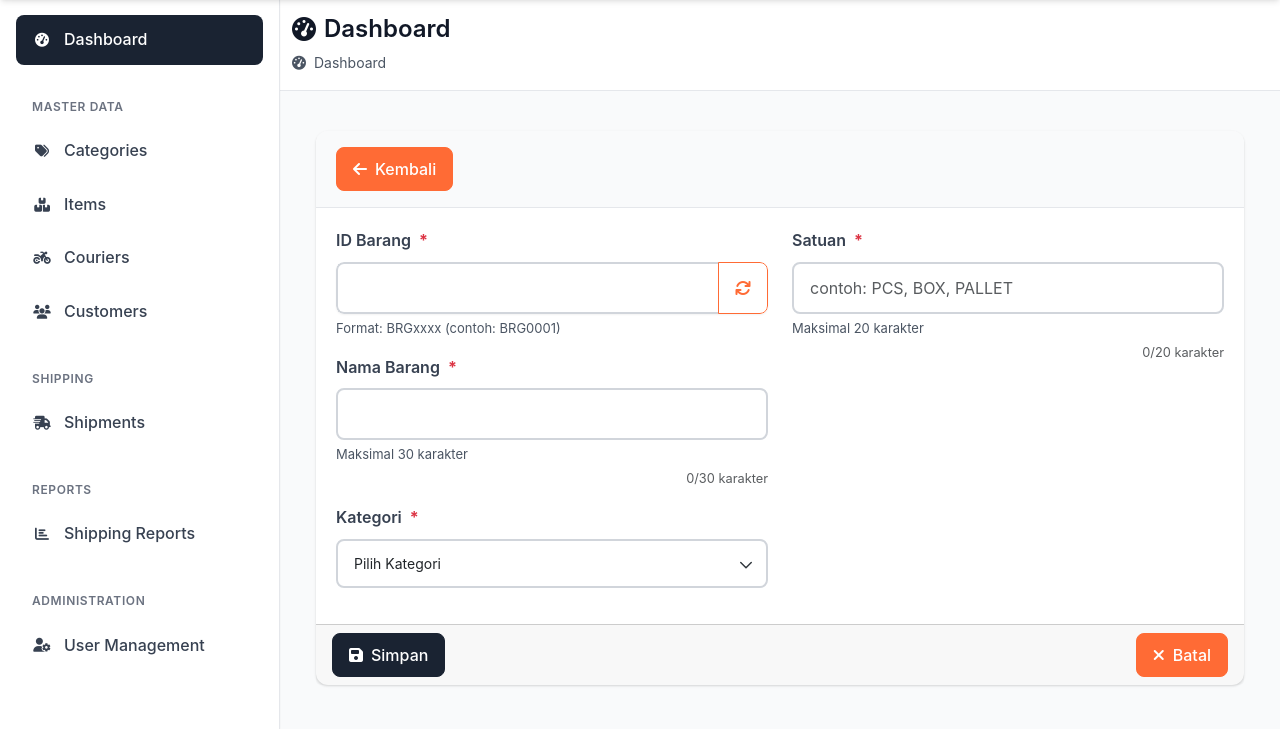
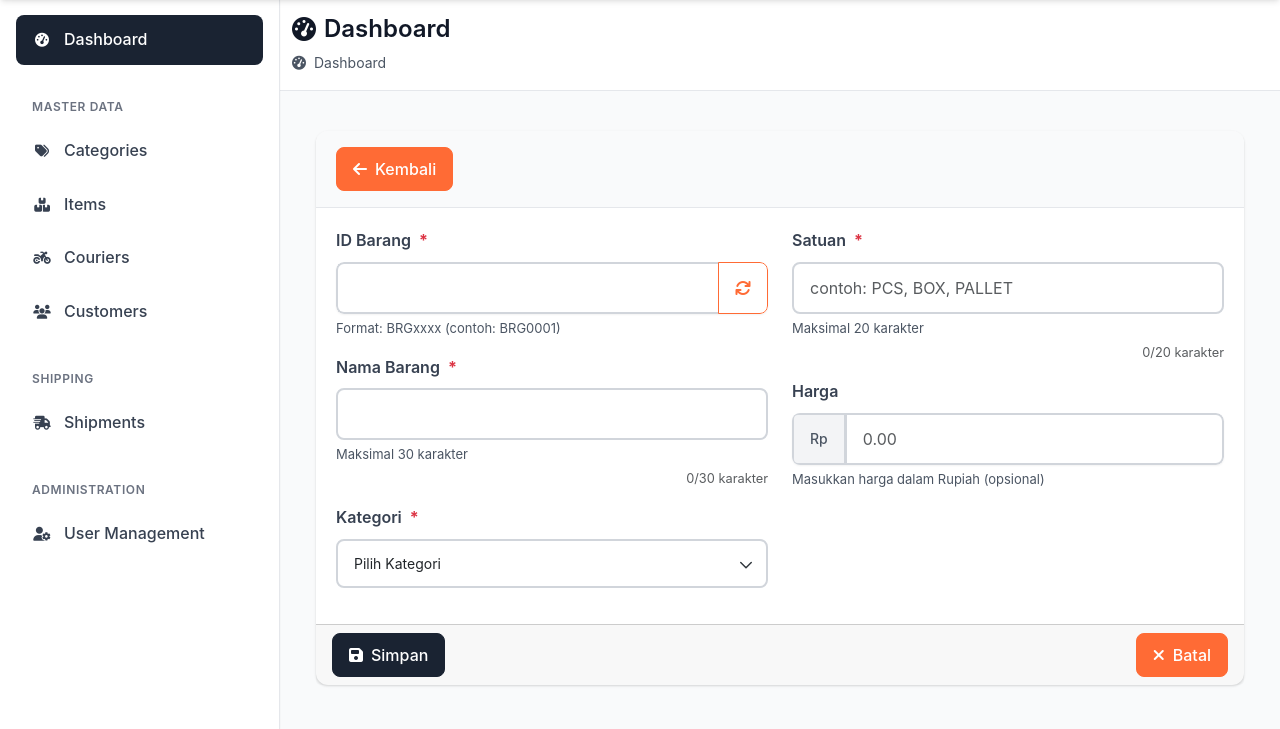
Before and after one commit to fachriyanri/logistic-delivery-system, a CodeIgniter 4 app: template app/Views/barang/manage.php in a window 1280 px wide. Shown: the part 71-800 px from the top of the page. Run offline with PHP 8.4 and a stand-in for CodeIgniter, Linux system fonts and the light colour scheme; the template is opened without the code that fills it, so the values that code supplies are empty; some libraries are stand-ins or nearby versions.

Commit message:
Enhance add items , add price column

```diff
--- a/app/Controllers/BarangController.php
+++ b/app/Controllers/BarangController.php
@@ -102,6 +102,7 @@ class BarangController extends BaseController
             'id_barang' => $post['id_barang'] ?? '',
             'nama' => $post['nama'] ?? '',
             'satuan' => $post['satuan'] ?? '',
+            'harga' => $post['harga'] ?? 0.00,
             'id_kategori' => $post['id_kategori'] ?? ''
         ];
 
--- a/app/Models/BarangModel.php
+++ b/app/Models/BarangModel.php
@@ -16,6 +16,7 @@ class BarangModel extends Model
         'id_barang',
         'nama',
         'satuan',
+        'harga',
         'id_kategori'
     ];
 
--- a/app/Views/barang/manage.php
+++ b/app/Views/barang/manage.php
@@ -103,6 +103,23 @@
                                     <div class="form-text">Maksimal 20 karakter</div>
                                 </div>
 
+                                <!-- Harga -->
+                                <div class="mb-3">
+                                    <label for="harga" class="form-label">Harga</label>
+                                    <div class="input-group">
+                                        <span class="input-group-text">Rp</span>
+                                        <input type="number"
+                                               class="form-control"
+                                               id="harga"
+                                               name="harga"
+                                               value="<?= old('harga', $barang->harga ?? '') ?>"
+                                               min="0"
+                                               step="0.01"
+                                               placeholder="0.00">
+                                    </div>
+                                    <div class="form-text">Masukkan harga dalam Rupiah (opsional)</div>
+                                </div>
+
 
                             </div>
                         </div>
@@ -189,6 +206,24 @@ document.addEventListener('DOMContentLoaded', function() {
         updateSatuanCounter();
     }
 
+    // Format harga field
+    const hargaField = document.getElementById('harga');
+    if (hargaField) {
+        // Format number with proper decimal places
+        hargaField.addEventListener('blur', function() {
+            if (this.value && !isNaN(this.value)) {
+                this.value = parseFloat(this.value).toFixed(2);
+            }
+        });
+
+        // Validate positive numbers only
+        hargaField.addEventListener('input', function() {
+            if (this.value < 0) {
+                this.value = 0;
+            }
+        });
+    }
+
 
 });
 </script>
--- a/app/Views/layouts/partials/sidebar.php
+++ b/app/Views/layouts/partials/sidebar.php
@@ -76,21 +76,6 @@ $currentUri = uri_string();
                         <span class="nav-text">Shipments</span>
                     </a>
                 </li>
-
-                <!-- Reports Section (Admin & Finance) -->
-                <?php if ($userLevel == 1 || $userLevel == 2): ?>
-                <li class="nav-section">
-                    <span class="nav-section-title">Reports</span>
-                </li>
-
-                <li class="nav-item">
-                    <a class="nav-link <?= (strpos($currentUri, 'laporan') !== false) ? 'active' : '' ?>"
-                       href="<?= base_url('/laporan') ?>">
-                        <i class="fas fa-chart-bar nav-icon"></i>
-                        <span class="nav-text">Shipping Reports</span>
-                    </a>
-                </li>
-                <?php endif; ?>
 
                 <!-- Administration Section (Admin only) -->
                 <?php if ($userLevel == 1): ?>
@@ -203,22 +188,6 @@ $currentUri = uri_string();
                     </a>
                 </li>
 
-                <!-- Reports Section (Admin & Finance) -->
-                <?php if ($userLevel == 1 || $userLevel == 2): ?>
-                <li class="nav-section">
-                    <span class="nav-section-title">Reports</span>
-                </li>
-
-                <li class="nav-item">
-                    <a class="nav-link <?= (strpos($currentUri, 'laporan') !== false) ? 'active' : '' ?>"
-                       href="<?= base_url('/laporan') ?>"
-                       data-bs-dismiss="offcanvas">
-                        <i class="fas fa-chart-bar nav-icon"></i>
-                        <span class="nav-text">Shipping Reports</span>
-                    </a>
-                </li>
-                <?php endif; ?>
-
                 <!-- Administration Section (Admin only) -->
                 <?php if ($userLevel == 1): ?>
                 <li class="nav-section">
```
Also changed, not shown: app/Entities/BarangEntity.php (+18 -0 lines), app/Services/BarangService.php (+73 -49 lines), app/Views/barang/index.php (+11 -1 lines).
